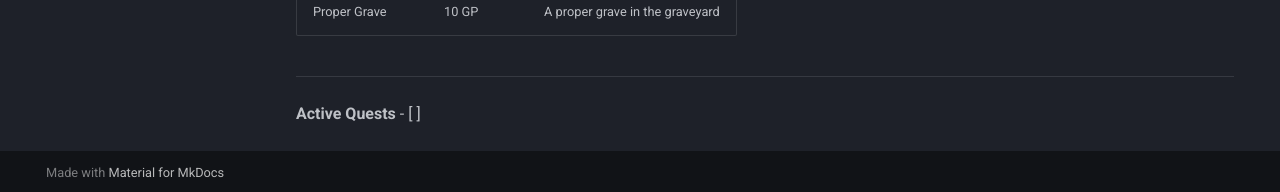
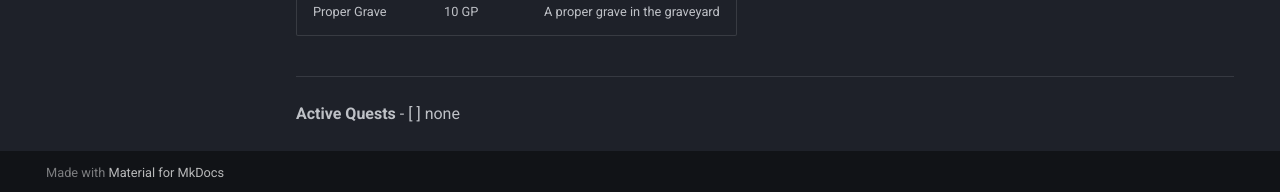
Before and after one commit to RobinV87/DnD-Campaigns, an MkDocs documentation site: the page built from docs/NPCs/Phandelin/Asher_Strongfoot.md, in a window 1280 px wide and 1019 px high. Shown: the part 824-1016 px from the top of the window. Built offline with MkDocs 1.6.1 and Material for MkDocs 9.7.7, drawn with Linux system fonts in a browser that asks for light colours.

Commit message:
Update Asher_Strongfoot.md

```diff
--- a/docs/NPCs/Phandelin/Asher_Strongfoot.md
+++ b/docs/NPCs/Phandelin/Asher_Strongfoot.md
@@ -22,4 +22,4 @@
 ---
 
 **Active Quests**
-- [ ]
+- [ ] none
```
